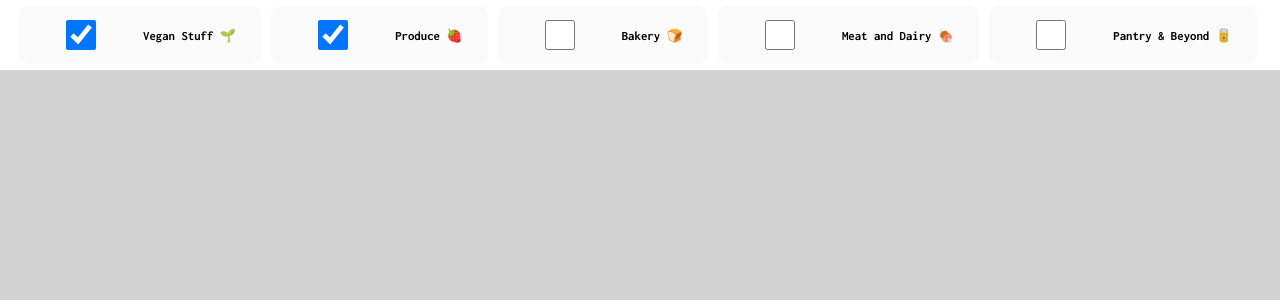
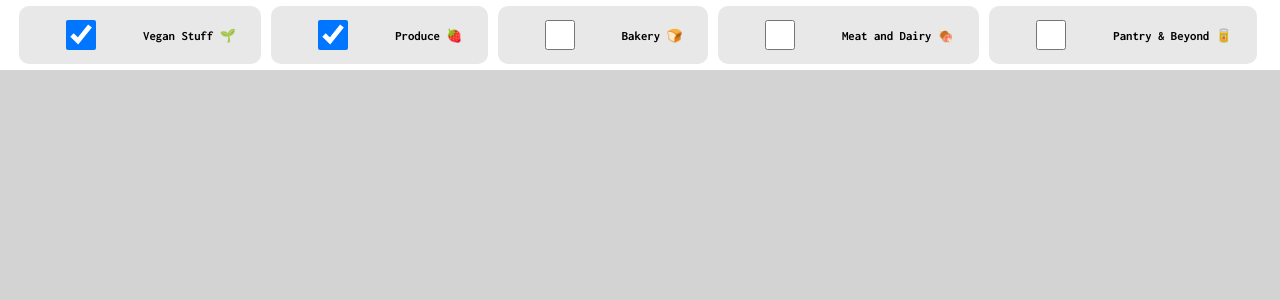
Before and after one commit to HamburgJ/Veggie-Buddy, a Flask app: template templates/main.html in a window 1280 px wide. Shown: the top 300 px of the page. Run offline with Flask 2, Linux system fonts and the light colour scheme; the template is opened without the code that fills it, so the values that code supplies are empty; some web fonts are replaced.

Commit message:
maker it better

```diff
--- a/static/styles/main.css
+++ b/static/styles/main.css
@@ -160,7 +160,6 @@ input[type='checkbox']:checked {
     margin-top: 6px;
     margin-bottom: 6px;
     cursor:pointer;
-    background-color: hsl(0, 0%, 98%);
 }
 .navbar {
     align-items: left;
```
